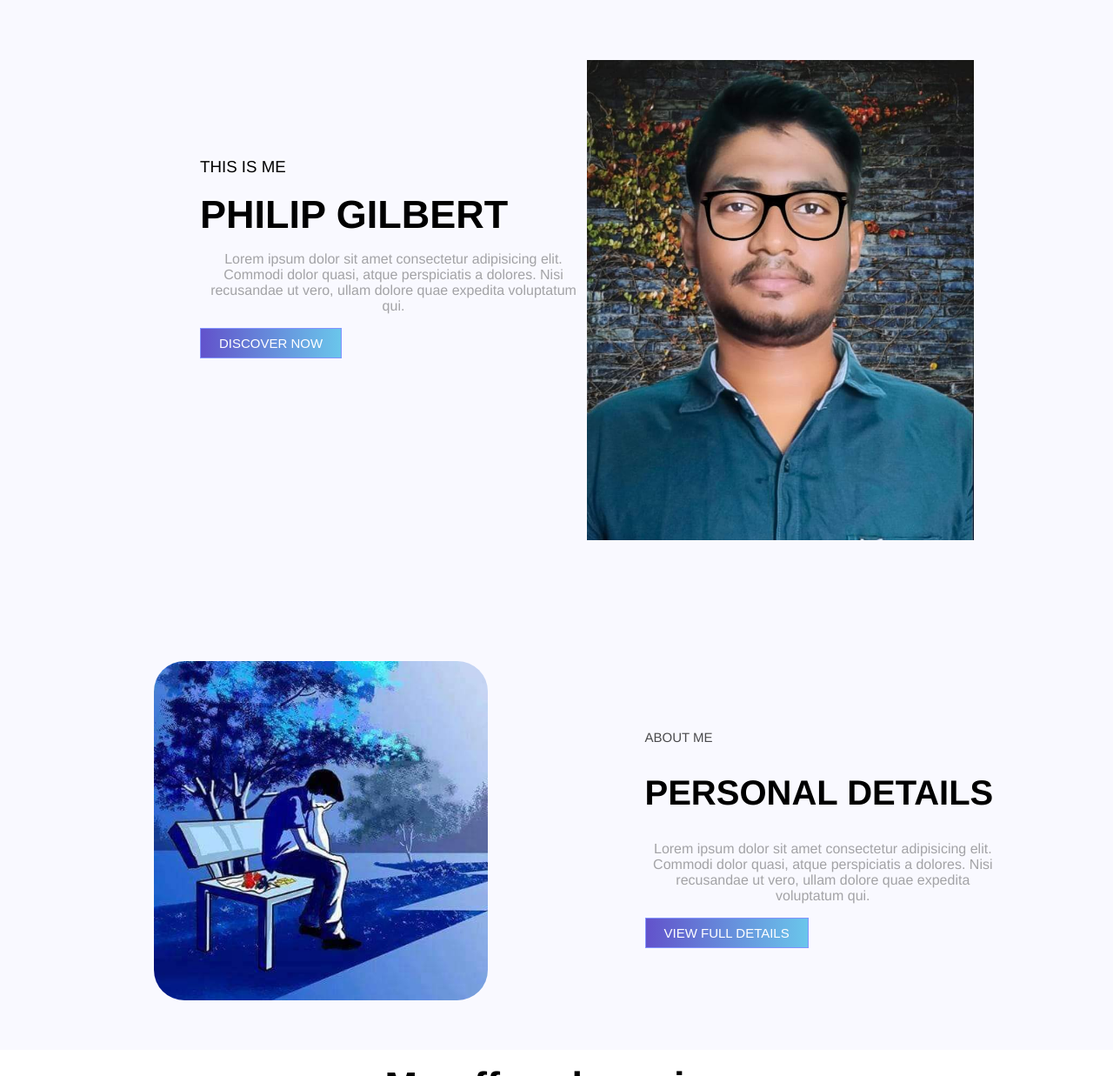
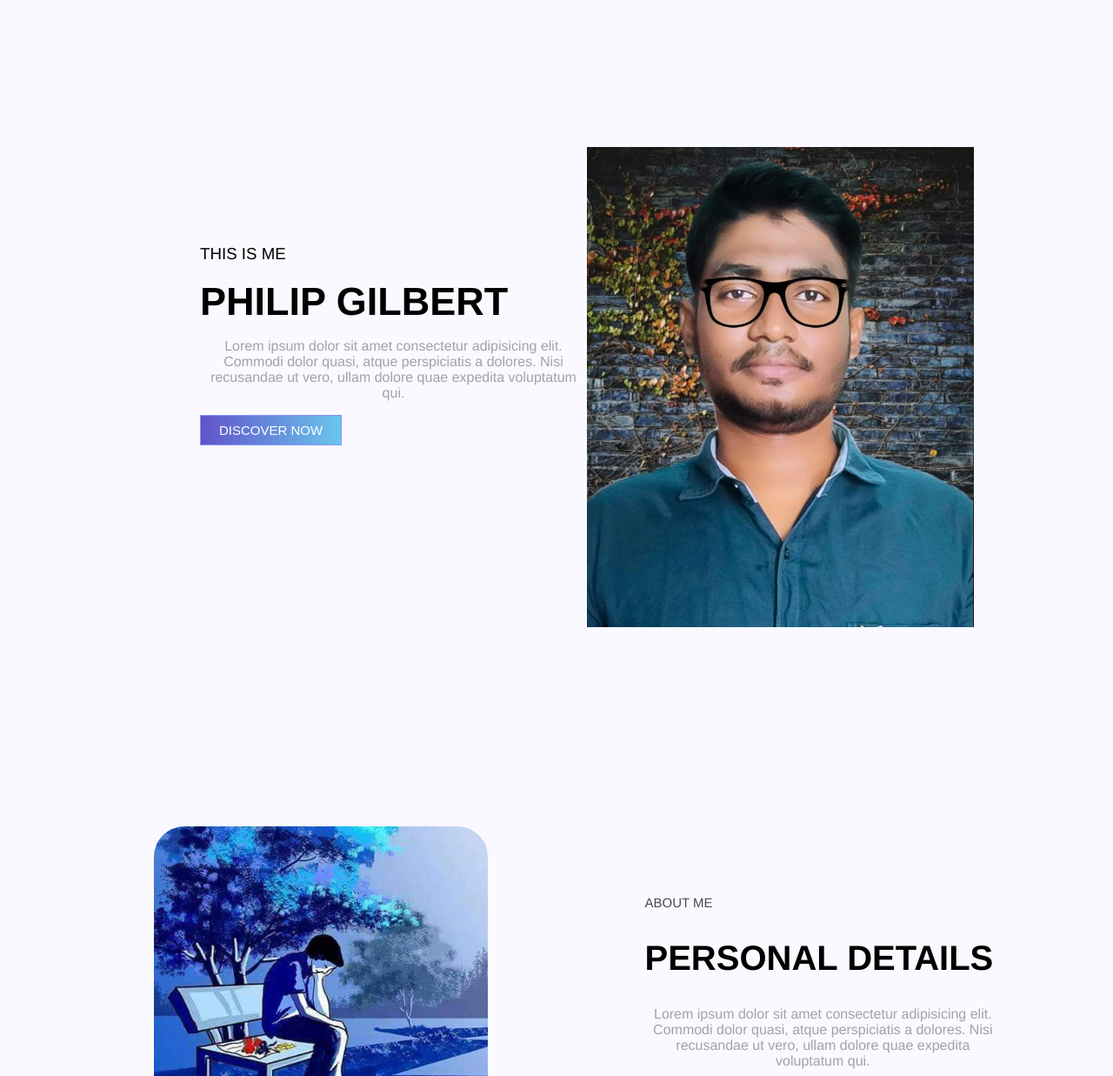
Before and after one commit to md-sakib11/project-2, a plain HTML site: page index.html in a window 1280 px wide. Shown: the part 63-1300 px from the top of the page at 87% size. Drawn offline with Linux system fonts and the light colour scheme.

Commit message:
Update new.css

```diff
--- a/new.css
+++ b/new.css
@@ -81,7 +81,7 @@ header .nav ul li:hover >ul{
     display: flex;
     justify-content: space-between;
     align-items: center;
-    padding-top: 85px;
+    padding-top: 185px;
 }
 .s1, .s2{
     width: 50%;
@@ -143,7 +143,7 @@ header .nav ul li:hover >ul{
     display: flex;
     justify-content: center;
     align-items: center;
-    padding-top: 35px;
+    padding-top: 125px;
 }
 .sf2 div{
     width: 40%;
```
